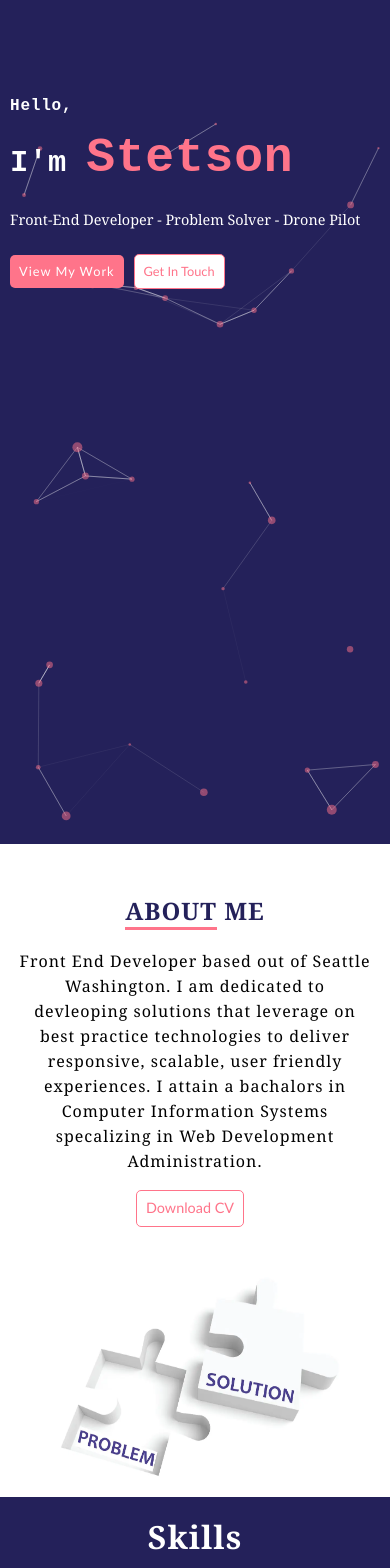
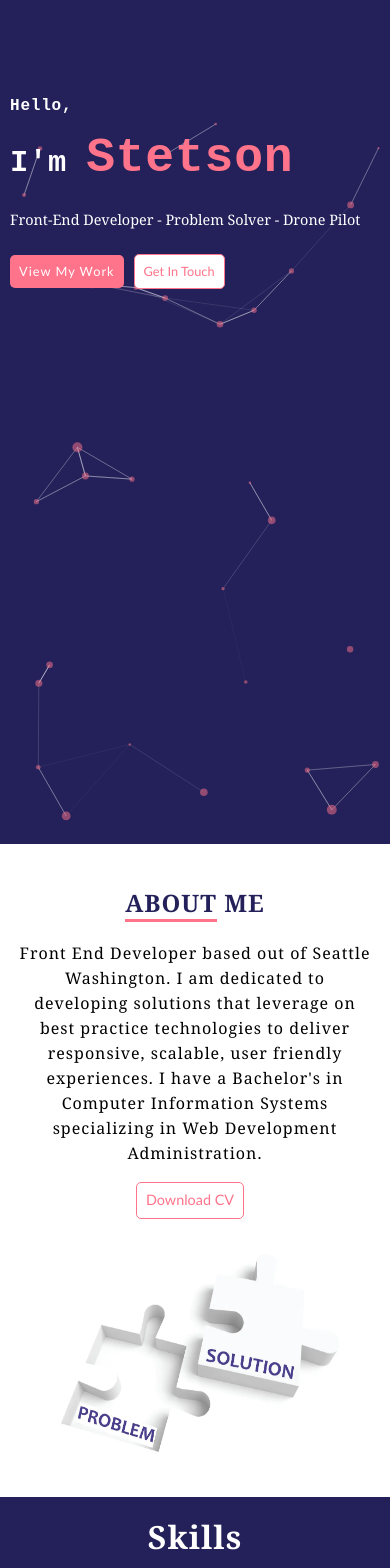
Before and after one commit to stetsonharding/devportfolio, a React (Create React App) app: page / in a window 390 px wide. Shown: the top 1568 px of the page. Built offline with nearby package versions, Linux system fonts and the light colour scheme.

Commit message:
fixed spacing and punctuation errors on about me.

```diff
--- a/src/RecentProjectData/RecentProjectData.js
+++ b/src/RecentProjectData/RecentProjectData.js
@@ -10,7 +10,7 @@ export const RecentProjectData = [
     Imgsrc: ufoSightings,
     Imgalt: "UFO Sightings Website Layout.",
     description:
-      "Information on UFO sightings and their coordinates based on users state selection in the USA.",
+      "Get information on real UFO sightings and their coordinates to view on Google Maps. These are reported sightings around the USA. Made with React.js and Firebase for backend.",
     href: "https://stetsonharding.github.io/ufoSightings/#/",
   },
   {
@@ -18,14 +18,15 @@ export const RecentProjectData = [
     Imgsrc: ImageShop,
     Imgalt: "Image Shop Website Layout.",
     description:
-      "Shop for images. Allowing user to search, add/remove and favorite images for later use. Completed with a mocked checkout workflow.",
+      "Fetched unsplash API to shop for images. Allowing user to search, add/remove and favorite images for later use. Completed with a mocked checkout workflow.",
     href: "https://stetsonharding.github.io/imageShopApp/#/",
   },
   {
     id: 3,
     Imgsrc: ValleyLawnPros,
     Imgalt: "Valley Lawn Pros Website Layout.",
-    description: "Website I built for a local landscaping company.",
+    description:
+      "Website I built for a local landscaping company with React.js and bootstrap, hosted with Microsoft Azure.",
     href: "https://valleylawnpros.net/",
   },
   // {
@@ -40,7 +41,7 @@ export const RecentProjectData = [
     Imgsrc: pokidex,
     Imgalt: "Pokidex website Layout.",
     description:
-      "Get details, Look up, search, and filter your favorite pokemons.",
+      "Get details, Look up, search, and filter your favorite pokemons. Used GraphQL for API endpoint.",
     href: "https://stetsonharding.github.io/pokedex-graphql/",
   },
 ];
--- a/src/components/AboutMe.js
+++ b/src/components/AboutMe.js
@@ -15,10 +15,10 @@ function AboutMe() {
       </div>
       <p className="introduction">
         Front End Developer based out of Seattle Washington. I am dedicated to
-        devleoping solutions that leverage on best practice technologies to
-        deliver responsive, scalable, user friendly experiences. I attain a
-        bachalors in Computer Information Systems specalizing in Web Development
-        Administration.
+        developing solutions that leverage on best practice technologies to
+        deliver responsive, scalable, user friendly experiences. I have a
+        Bachelor's in Computer Information Systems specializing in Web
+        Development Administration.
       </p>
       <div className="about-btns-container">
         {/* <button className="about-btn view-work">View My Work</button> */}
--- a/src/components/Hero.js
+++ b/src/components/Hero.js
@@ -12,7 +12,7 @@ function Hero({ handleClick, recentProjectsRef, contactRef }) {
   }, []);
 
   return (
-    <div data-aos="fade-right" className="hero-container">
+    <div className="hero-container">
       <div className="hero">
         <pre>Hello,</pre>
         <pre id="hero-main">
--- a/src/css/AboutMeImage.css
+++ b/src/css/AboutMeImage.css
@@ -9,7 +9,7 @@
   .about-me-image {
     height: 225px;
     width: 290px;
-    margin-left: 10px;
+    padding-bottom: 2rem;
   }
 }
 
@@ -18,7 +18,6 @@
   .about-me-image {
     height: 275px;
     width: 375px;
-    margin-left: 10px;
   }
 }
 
@@ -35,7 +34,6 @@
   .about-me-image {
     height: 350px;
     width: 450px;
-    margin-left: 10px;
   }
 }
 
--- a/src/css/DataStructuresContainer.css
+++ b/src/css/DataStructuresContainer.css
@@ -20,6 +20,11 @@
     padding: 1rem;
   }
 
+  .sub-heading {
+    margin: 0;
+    padding-bottom: 0.5rem;
+  }
+
   .data-structures-container {
     min-height: 345px;
   }
```
